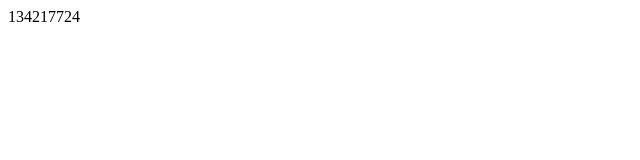
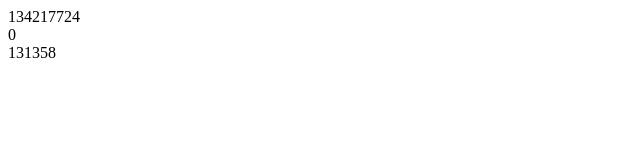
Before and after one commit to jeonahyoung/study, a plain HTML site: page js/script_1.html in a window 1280 px wide. Shown: the full height of the page, 0-640 px from the left. Drawn offline with Linux system fonts and the light colour scheme.

Commit message:
25.03.26
업로드

```diff
--- a/js/script_1.html
+++ b/js/script_1.html
@@ -93,6 +93,75 @@
             //||=    &&=
 
 
+
+
+
+
+
+
+
+        let a_3 = 8;
+        a_3 &= 5;
+        document.write(a_3 + "<br>");
+
+        let a_4 = 8;
+        a_4 |= 5;
+        document.write(a_4);
+
+        let a_5 = 8;
+        a_5 ^= 5;
+        document.write(a_5);
+
+        // &=
+        // |=
+        // ^=
+        //위 세개 operators들은 전부다 비교 연산자입니다
+        // &&=
+        // ||=
+        //
+
+        //이진법 binary number
+        /*
+        모든 숫자는 0과 1로 조합할수 있습니다
+        예를 들면 숫자 5
+
+        5는 (2^2 * 1)= 4 + (2^0 *1) = 1 == 5
+        binary number로는 1101 -> 10진수 decimal number = 13
+
+        1111 = 15
+        AND 0 0 = 0      OR = 또는  0 0 = 0          XOR = 상호배제적 또는 0 0 = 0
+            0 1 = 0                 0 1 = 1                              0 1 = 1
+            1 0 = 0                 1 0 = 1                              1 0 = 1
+            1 1 = 1                 1 1 = 1                              1 1 = 0
+        & = AND operator -> 그리고
+        binary number 숫자 2개
+        8 = 1000
+        5 = 0101
+        8 & 5 = 0000 = 0
+        8 | 5 = 1101 = 13
+        8 ^ 5 = 1101 = 13
+
+        | = OR operator
+        ^ = XOR operator
+
+        모든 프로그래밍 언어에는 true 값 fasle 값이 있습니다
+        예를 들면 JS에서는 true값 = 1, true, 25, -25, 3.14 ->truthy value
+                          false값 = 0, false, null, "" -> faksy valuye
+
+        */
+
+        //미리 선언한 값 (저장된 값)이 true 일때는 재선언한값이 들어감
+        //미리 선언한값이 false 일때는 재선언한 값이 안들어감
+        let a_6 = 3.14;
+        a_6 &&= 5;
+        document.write(a_6);
+
+        //미리 선언한 값이 false 일때는 재선언한 값이 들어감
+        //미리 선언한 값이 true 일때는 재선언한 값이 안들어감
+        let a_7 = 0;
+        a_7 ||= 8;
+        document.write(a_7);
+
     </script>
 </body>
 </html>
```
Also changed, not shown: js/script_2.html (+0 -3 lines), js/script_3.html (added, +235 -0 lines).
